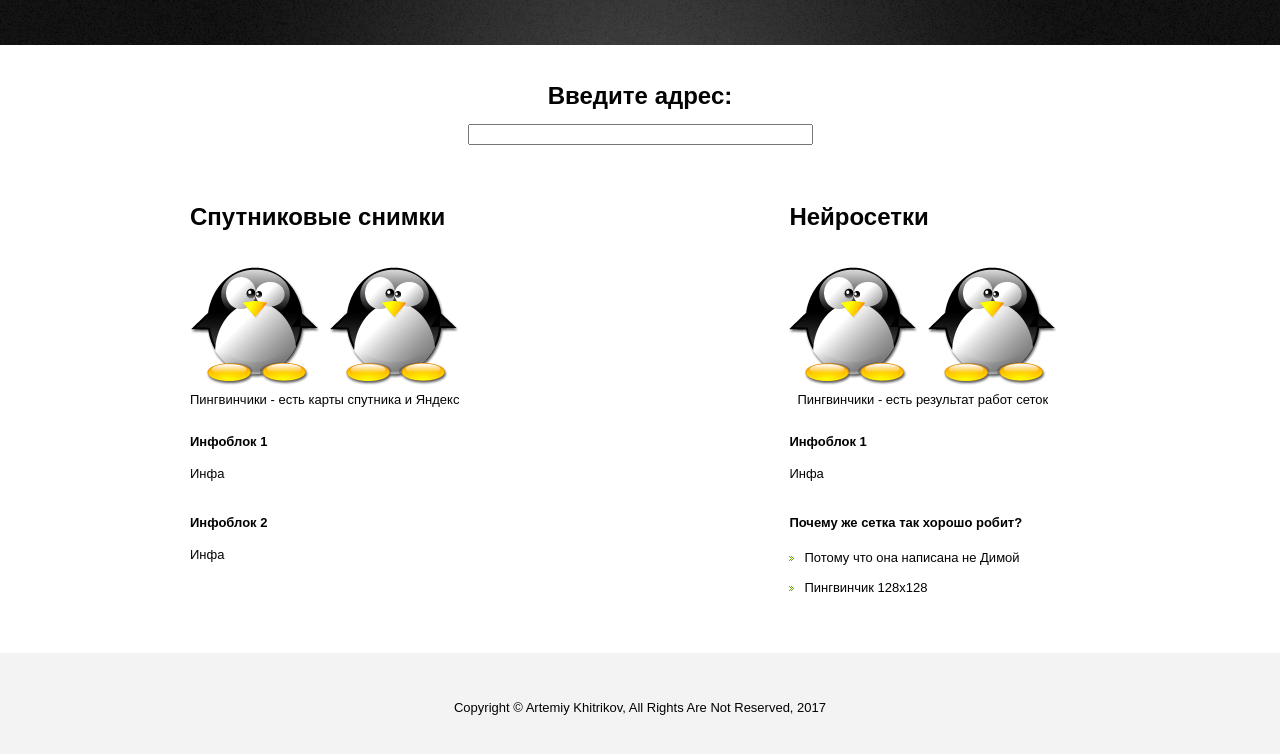
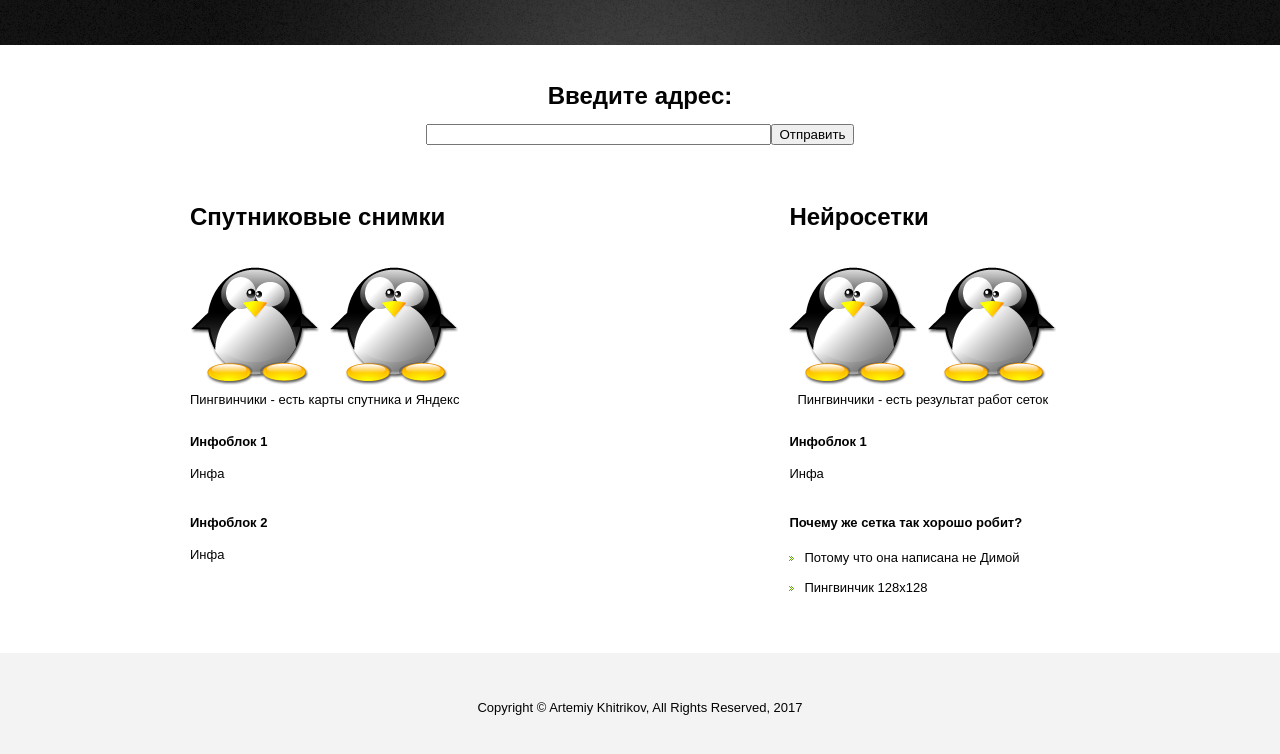
Before and after one commit to DeniskaMazur/Sattelite2Map, a plain HTML site: page app/Web 0.5/index.html in a window 1280 px wide. Shown: the part 210-964 px from the top of the page. Drawn offline with Linux system fonts and the light colour scheme.

Commit message:
небольшая поправка

```diff
--- a/app/Web 0.5/index.html
+++ b/app/Web 0.5/index.html
@@ -25,7 +25,12 @@
 </header>
 <!--==============================content================================-->
 <section id="content">
-<div class="aligncenter"><h3 class="prev-indent-bot">Введите адрес:</h3><input type="text" size="40"></div><br><br><br>
+<div class="aligncenter">
+  <h3 class="prev-indent-bot">Введите адрес:</h3>
+  <form action="." method="POST">
+    <input type="text" name="text" size="40"><input type="submit" name="my-form" value="Отправить">
+  </form>
+</div><br><br><br>
   <div class="main">
       <div class="wrapper">
         <article class="grid_4">
@@ -56,7 +61,7 @@
 <footer>
   <div class="main">
     <div class="aligncenter">
-      <p class="p0">Copyright &copy; Artemiy Khitrikov, All Rights Are Not Reserved, 2017</p>
+      <p class="p0">Copyright &copy; Artemiy Khitrikov, All Rights Reserved, 2017</p>
   </div>
 </footer>
 </body>
```
